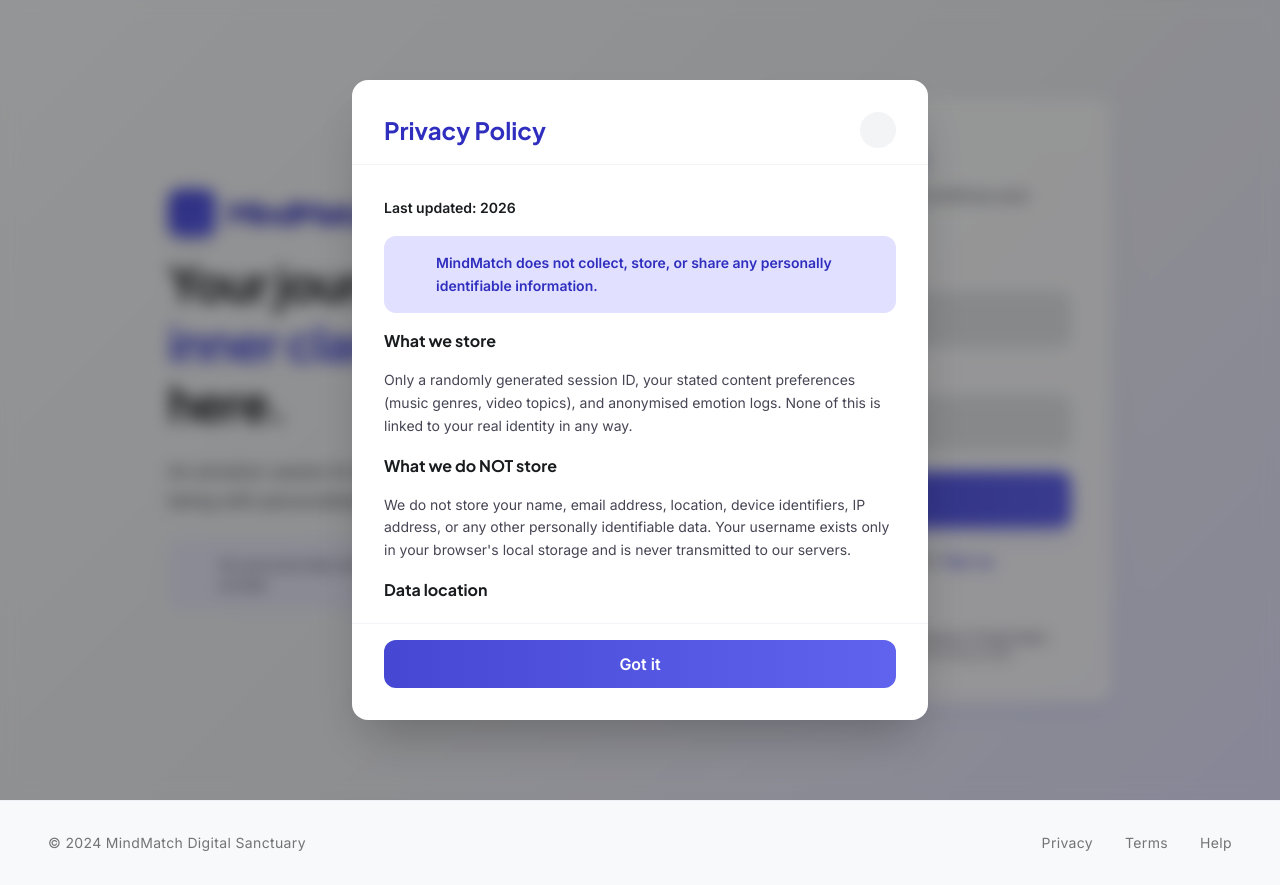
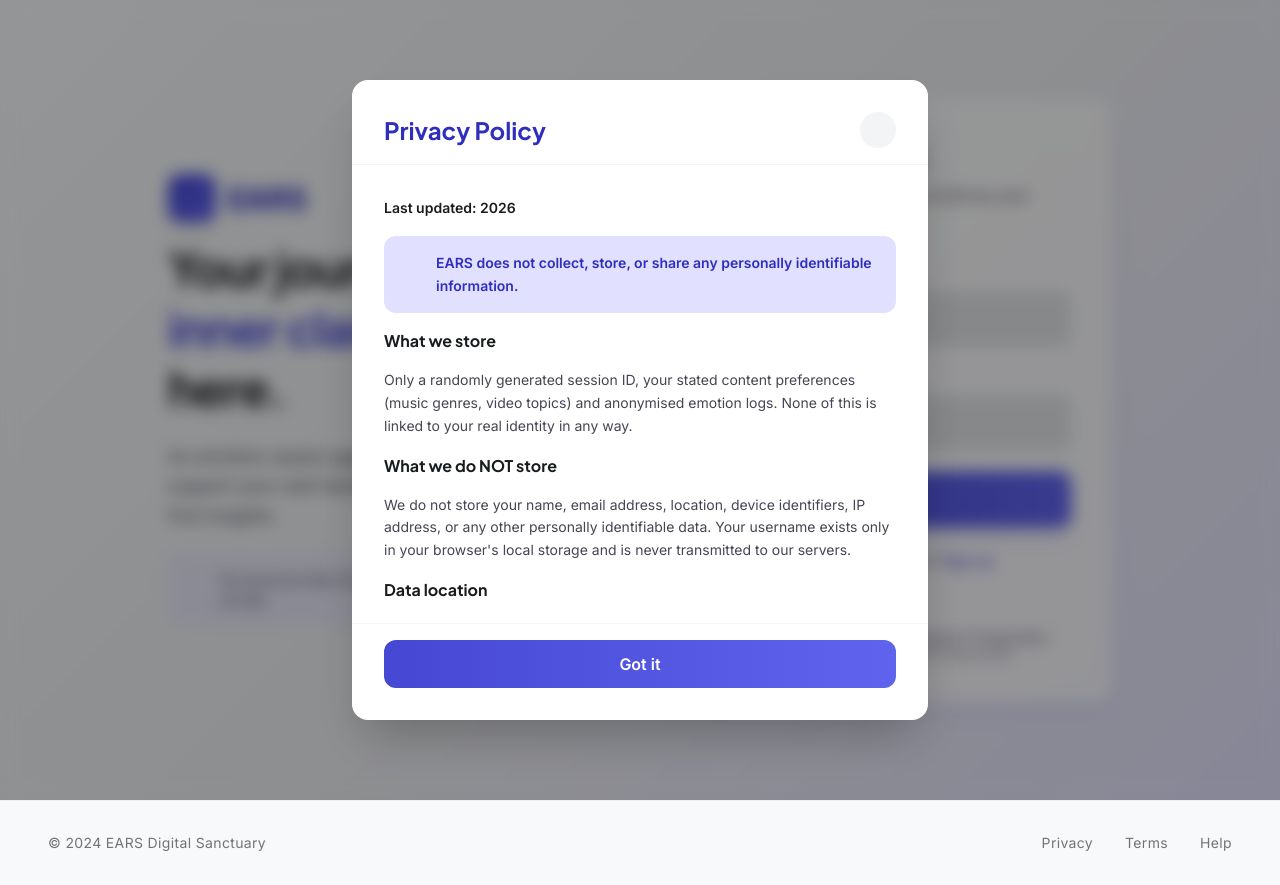
Before and after one commit to Pakunin/cognitive-bias-system, a Next.js app in the folder frontend/: page / in a window 1280 px wide. Both pictures are taken after a click on the button "Privacy Policy". Built offline with nearby package versions, Linux system fonts and the light colour scheme; no server answers.

Commit message:
updated terms and name

```diff
--- a/frontend/app/page.tsx
+++ b/frontend/app/page.tsx
@@ -84,11 +84,11 @@ export default function LoginPage() {
               {modal === 'terms' ? (
                 <>
                   <p className="font-semibold text-[#191c1e]">Last updated: 2026</p>
-                  <p>MindMatch is an academic research project designed to help users explore emotional well-being through AI-assisted media recommendations.</p>
+                  <p>EARS is an academic project designed to help users explore emotional well-being through multi-agent media recommendations.</p>
                   <h3 className="font-bold text-[#191c1e] text-base mt-4">1. Not a Medical Service</h3>
-                  <p>MindMatch does not provide diagnosis, treatment, or professional mental health advice. All recommendations are for informational and general wellness purposes only. If you are in crisis, please contact a qualified professional.</p>
+                  <p>EARS does not provide diagnosis, treatment, or professional mental health advice. All recommendations are for informational and general wellness purposes only. If you are in crisis, please contact a qualified professional.</p>
                   <h3 className="font-bold text-[#191c1e] text-base mt-4">2. No Professional Substitute</h3>
-                  <p>This tool is a supportive companion, not a replacement for professional mental health care. Recommendations are AI-generated and may not always be perfectly suited to your situation.</p>
+                  <p>This tool is a supportive companion, not a replacement for professional mental health care. Recommendations may not always be perfectly suited to your situation.</p>
                   <h3 className="font-bold text-[#191c1e] text-base mt-4">3. Academic Use</h3>
                   <p>This project is developed for academic purposes. It is not a commercial product and does not charge for services or collect revenue of any kind.</p>
                   <h3 className="font-bold text-[#191c1e] text-base mt-4">4. User Responsibility</h3>
@@ -99,10 +99,10 @@ export default function LoginPage() {
                   <p className="font-semibold text-[#191c1e]">Last updated: 2026</p>
                   <div className="bg-[#e1e0ff] rounded-xl p-4 flex gap-3 items-start">
                     <span className="material-symbols-outlined text-[#4648d4] shrink-0 mt-0.5" style={{ fontVariationSettings: "'FILL' 1" }}>shield</span>
-                    <p className="text-[#2f2ebe] font-semibold">MindMatch does not collect, store, or share any personally identifiable information.</p>
+                    <p className="text-[#2f2ebe] font-semibold">EARS does not collect, store, or share any personally identifiable information.</p>
                   </div>
                   <h3 className="font-bold text-[#191c1e] text-base mt-4">What we store</h3>
-                  <p>Only a randomly generated session ID, your stated content preferences (music genres, video topics), and anonymised emotion logs. None of this is linked to your real identity in any way.</p>
+                  <p>Only a randomly generated session ID, your stated content preferences (music genres, video topics) and anonymised emotion logs. None of this is linked to your real identity in any way.</p>
                   <h3 className="font-bold text-[#191c1e] text-base mt-4">What we do NOT store</h3>
                   <p>We do not store your name, email address, location, device identifiers, IP address, or any other personally identifiable data. Your username exists only in your browser's local storage and is never transmitted to our servers.</p>
                   <h3 className="font-bold text-[#191c1e] text-base mt-4">Data location</h3>
@@ -129,13 +129,13 @@ export default function LoginPage() {
             <div className="w-12 h-12 rounded-xl bg-linear-to-br from-[#4648d4] to-[#6063ee] flex items-center justify-center text-white shadow-lg">
               <span className="material-symbols-outlined" style={{ fontVariationSettings: "'FILL' 1" }}>spa</span>
             </div>
-            <span className="text-3xl font-headline font-extrabold tracking-tighter text-[#2f2ebe]">MindMatch</span>
+            <span className="text-3xl font-headline font-extrabold  text-[#2f2ebe]">EARS</span>
           </div>
           <h1 className="text-5xl font-headline font-bold text-[#191c1e] leading-tight tracking-tight">
             Your journey to <span className="text-[#4648d4]">inner clarity</span> begins here.
           </h1>
           <p className="text-lg text-[#464554] leading-relaxed">
-            An emotion-aware AI designed to support your well-being with personalised, privacy-first insights.
+            An emotion-aware agentic system designed to support your well-being with personalised, privacy-first insights.
           </p>
           <div className="flex items-center gap-3 bg-[#e1e0ff]/50 rounded-xl p-4">
             <span className="material-symbols-outlined text-[#4648d4]" style={{ fontVariationSettings: "'FILL' 1" }}>shield</span>
@@ -247,7 +247,7 @@ export default function LoginPage() {
 
       <footer className="w-full bg-[#f7f9fb] border-t border-[#c7c4d7]/15 mt-auto">
         <div className="flex flex-col md:flex-row justify-between items-center px-12 py-8 w-full max-w-7xl mx-auto">
-          <p className="text-sm tracking-wide text-[#191c1e]/60 mb-4 md:mb-0">© 2024 MindMatch Digital Sanctuary</p>
+          <p className="text-sm tracking-wide text-[#191c1e]/60 mb-4 md:mb-0">© 2024 EARS Digital Sanctuary</p>
           <div className="flex space-x-8">
             <button onClick={() => setModal('privacy')} className="text-sm tracking-wide text-[#191c1e]/60 hover:text-[#4648d4] transition-colors">Privacy</button>
             <button onClick={() => setModal('terms')} className="text-sm tracking-wide text-[#191c1e]/60 hover:text-[#4648d4] transition-colors">Terms</button>
```
